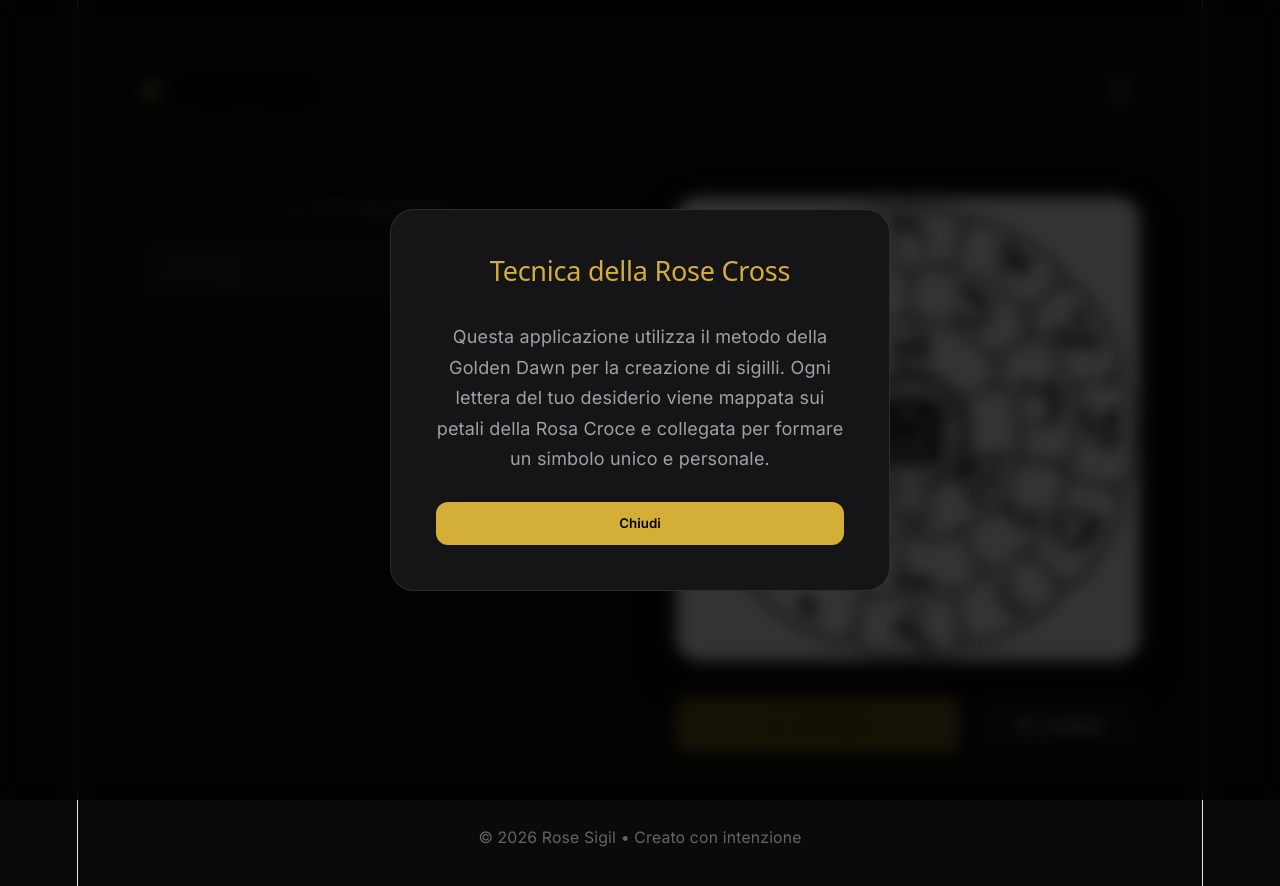
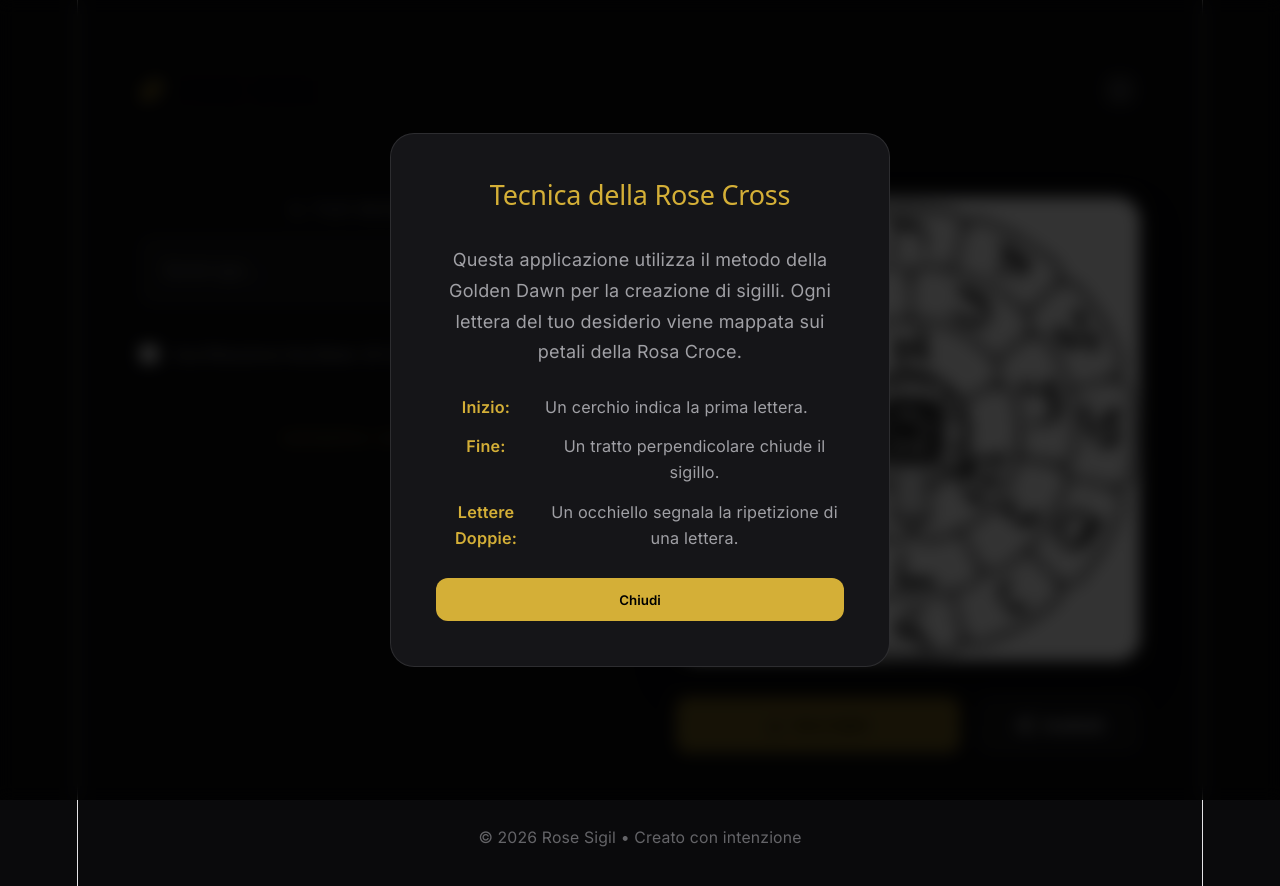
Before and after one commit to fraterr/Rose-Sigil, a React (Vite) app: page / in a window 1280 px wide. Both pictures are taken after a click on the button 1120 px from the left and 89 px from the top of the page. Shown: the top 886 px of the page. Built offline with nearby package versions, Linux system fonts and the light colour scheme.

Commit message:
Update: Animated sigil generation, double letter loops, and Aiq Beker reduction

```diff
--- a/src/App.css
+++ b/src/App.css
@@ -120,7 +120,54 @@ input[type="text"]:focus {
   min-height: 2rem;
 }
 
+.options-group {
+  display: flex;
+  align-items: center;
+  gap: 0.5rem;
+}
+
+.checkbox-label {
+  display: flex;
+  align-items: center;
+  gap: 0.75rem;
+  color: var(--text-secondary);
+  font-size: 0.875rem;
+  cursor: pointer;
+}
+
+.checkbox-label input {
+  accent-color: var(--accent-color);
+  width: 18px;
+  height: 18px;
+}
+
+.generate-btn {
+  background: transparent;
+  border: 1px solid var(--accent-color);
+  color: var(--accent-color);
+  padding: 1.25rem;
+  border-radius: 12px;
+  font-size: 1.1rem;
+  font-weight: 600;
+  cursor: pointer;
+  transition: all 0.3s ease;
+  text-transform: uppercase;
+  letter-spacing: 0.05em;
+}
+
+.generate-btn:hover:not(:disabled) {
+  background: var(--accent-color);
+  color: black;
+  box-shadow: 0 0 20px rgba(212, 175, 55, 0.3);
+}
+
+.generate-btn:disabled {
+  opacity: 0.3;
+  cursor: not-allowed;
+}
+
 .hebrew-letter {
+  position: relative;
   font-family: 'Noto Sans Hebrew', sans-serif;
   font-size: 1.5rem;
   color: var(--accent-color);
@@ -128,6 +175,22 @@ input[type="text"]:focus {
   padding: 0.25rem 0.75rem;
   border-radius: 8px;
   animation: fadeIn 0.3s ease-out;
+}
+
+.double-indicator {
+  position: absolute;
+  top: -8px;
+  right: -8px;
+  background: var(--accent-color);
+  color: black;
+  font-size: 0.6rem;
+  width: 16px;
+  height: 16px;
+  display: flex;
+  align-items: center;
+  justify-content: center;
+  border-radius: 50%;
+  font-weight: bold;
 }
 
 /* Canvas Section */
@@ -258,6 +321,26 @@ input[type="text"]:focus {
   line-height: 1.7;
 }
 
+.info-card ul {
+  list-style: none;
+  display: flex;
+  flex-direction: column;
+  gap: 0.75rem;
+  padding: 0;
+}
+
+.info-card li {
+  font-size: 0.9rem;
+  color: var(--text-secondary);
+  display: flex;
+  gap: 0.5rem;
+}
+
+.info-card li strong {
+  color: var(--accent-color);
+  min-width: 100px;
+}
+
 .close-btn {
   background: var(--accent-color);
   color: #000;
--- a/src/App.tsx
+++ b/src/App.tsx
@@ -8,8 +8,17 @@ import './App.css';
 function App() {
   const [desire, setDesire] = useState('');
   const [showInfo, setShowInfo] = useState(false);
+  const [useAiqBeker, setUseAiqBeker] = useState(false);
+  const [isGenerating, setIsGenerating] = useState(false);
+  const [hasGenerated, setHasGenerated] = useState(false);
 
-  const letters = useMemo(() => transliterate(desire), [desire]);
+  const letters = useMemo(() => transliterate(desire, useAiqBeker), [desire, useAiqBeker]);
+
+  const handleGenerate = () => {
+    if (!desire) return;
+    setIsGenerating(true);
+    setHasGenerated(false);
+  };
 
   const downloadSigil = () => {
     const canvas = document.querySelector('canvas');
@@ -41,31 +50,64 @@ function App() {
               type="text"
               placeholder="Scrivi qui..."
               value={desire}
-              onChange={(e) => setDesire(e.target.value)}
+              onChange={(e) => {
+                setDesire(e.target.value);
+                setHasGenerated(false);
+              }}
               autoComplete="off"
+              disabled={isGenerating}
             />
-            <div className="letters-preview">
-              {letters.map((l, i) => (
-                <span key={i} className="hebrew-letter">{l}</span>
-              ))}
-            </div>
+          </div>
+
+          <div className="options-group">
+            <label className="checkbox-label">
+              <input
+                type="checkbox"
+                checked={useAiqBeker}
+                onChange={(e) => setUseAiqBeker(e.target.checked)}
+                disabled={isGenerating}
+              />
+              Usa Riduzione Aiq Beker (9 Camere)
+            </label>
+          </div>
+
+          <button
+            className="generate-btn"
+            onClick={handleGenerate}
+            disabled={!desire || isGenerating}
+          >
+            {isGenerating ? 'Creazione in corso...' : 'Genera Sigillo'}
+          </button>
+
+          <div className="letters-preview">
+            {letters.map((l, i) => (
+              <span key={i} className="hebrew-letter" title={l.isDouble ? 'Lettera Doppia' : ''}>
+                {l.char}
+                {l.isDouble && <span className="double-indicator">∞</span>}
+              </span>
+            ))}
           </div>
         </section>
 
         <section className="canvas-section">
           <div className="canvas-frame">
             <SigilCanvas
-              letters={letters}
-              baseImageUrl="/Rose-Sigil/res/base.png" // Path for GitHub Pages
+              letters={hasGenerated || isGenerating ? letters : []}
+              baseImageUrl="/Rose-Sigil/res/base.png"
+              isGenerating={isGenerating}
+              onGenerationComplete={() => {
+                setIsGenerating(false);
+                setHasGenerated(true);
+              }}
             />
           </div>
 
           <div className="actions">
-            <button className="primary-btn" onClick={downloadSigil} disabled={!desire}>
+            <button className="primary-btn" onClick={downloadSigil} disabled={!hasGenerated}>
               <Download size={18} />
               Salva Sigillo
             </button>
-            <button className="secondary-btn">
+            <button className="secondary-btn" disabled={!hasGenerated}>
               <Share2 size={18} />
               Condividi
             </button>
@@ -85,9 +127,13 @@ function App() {
               <h2>Tecnica della Rose Cross</h2>
               <p>
                 Questa applicazione utilizza il metodo della Golden Dawn per la creazione di sigilli.
-                Ogni lettera del tuo desiderio viene mappata sui petali della Rosa Croce e collegata
-                per formare un simbolo unico e personale.
+                Ogni lettera del tuo desiderio viene mappata sui petali della Rosa Croce.
               </p>
+              <ul>
+                <li><strong>Inizio:</strong> Un cerchio indica la prima lettera.</li>
+                <li><strong>Fine:</strong> Un tratto perpendicolare chiude il sigillo.</li>
+                <li><strong>Lettere Doppie:</strong> Un occhiello segnala la ripetizione di una lettera.</li>
+              </ul>
               <button className="close-btn" onClick={() => setShowInfo(false)}>Chiudi</button>
             </div>
           </motion.div>
--- a/src/logic/transliteration.ts
+++ b/src/logic/transliteration.ts
@@ -64,30 +64,68 @@ const DIGRAPHS: Record<string, string> = {
   'tz': HEBREW_ALPHABET.TZADDI,
 };
 
-export function transliterate(input: string): string[] {
-  const result: string[] = [];
+export interface SigilLetter {
+  char: string;
+  isDouble: boolean;
+}
+
+// Aiq Beker (The Kabbalah of Nine Chambers) reduction table
+const AIQ_BEKER_REDUCTION: Record<string, string> = {
+  // 1, 10, 100 -> Aleph
+  [HEBREW_ALPHABET.YOD]: HEBREW_ALPHABET.ALEPH,
+  [HEBREW_ALPHABET.QOPH]: HEBREW_ALPHABET.ALEPH,
+  // 2, 20, 200 -> Beth
+  [HEBREW_ALPHABET.KAPH]: HEBREW_ALPHABET.BETH,
+  [HEBREW_ALPHABET.RESH]: HEBREW_ALPHABET.BETH,
+  // 3, 30, 300 -> Gimel
+  [HEBREW_ALPHABET.LAMED]: HEBREW_ALPHABET.GIMEL,
+  [HEBREW_ALPHABET.SHIN]: HEBREW_ALPHABET.GIMEL,
+  // 4, 40, 400 -> Daleth
+  [HEBREW_ALPHABET.MEM]: HEBREW_ALPHABET.DALETH,
+  [HEBREW_ALPHABET.TAU]: HEBREW_ALPHABET.DALETH,
+  // 5, 50 -> He
+  [HEBREW_ALPHABET.NUN]: HEBREW_ALPHABET.HE,
+  // 6, 60 -> Vau
+  [HEBREW_ALPHABET.SAMEKH]: HEBREW_ALPHABET.VAU,
+  // 7, 70 -> Zain
+  [HEBREW_ALPHABET.AYIN]: HEBREW_ALPHABET.ZAIN,
+  // 8, 80 -> Cheth
+  [HEBREW_ALPHABET.PE]: HEBREW_ALPHABET.CHETH,
+  // 9, 90 -> Teth
+  [HEBREW_ALPHABET.TZADDI]: HEBREW_ALPHABET.TETH,
+};
+
+export function transliterate(input: string, useAiqBeker: boolean = false): SigilLetter[] {
+  const result: SigilLetter[] = [];
   const text = input.toLowerCase().replace(/[^a-z]/g, '');
 
   let i = 0;
   while (i < text.length) {
-    // Check for digraphs first
     const twoChars = text.substring(i, i + 2);
+    let hebrewChar = '';
+
     if (DIGRAPHS[twoChars]) {
-      result.push(DIGRAPHS[twoChars]);
+      hebrewChar = DIGRAPHS[twoChars];
       i += 2;
-      continue;
+    } else {
+      const char = text[i];
+      hebrewChar = TRANSLITERATION_MAP[char] || '';
+      i++;
     }
 
-    // Check single chars
-    const char = text[i];
-    if (TRANSLITERATION_MAP[char]) {
-      result.push(TRANSLITERATION_MAP[char]);
+    if (hebrewChar) {
+      if (useAiqBeker && AIQ_BEKER_REDUCTION[hebrewChar]) {
+        hebrewChar = AIQ_BEKER_REDUCTION[hebrewChar];
+      }
+
+      const last = result[result.length - 1];
+      if (last && last.char === hebrewChar) {
+        last.isDouble = true;
+      } else {
+        result.push({ char: hebrewChar, isDouble: false });
+      }
     }
-    i++;
   }
 
-  // Sigil rule: often duplicates are removed to avoid loops on the same spot,
-  // but in the Rose Cross method, if a letter repeats, we usually just go back to it.
-  // However, it's common to remove consecutive duplicates.
-  return result.filter((val, index, self) => index === 0 || val !== self[index - 1]);
+  return result;
 }
```
Also changed, not shown: src/components/SigilCanvas.tsx (+86 -37 lines).
